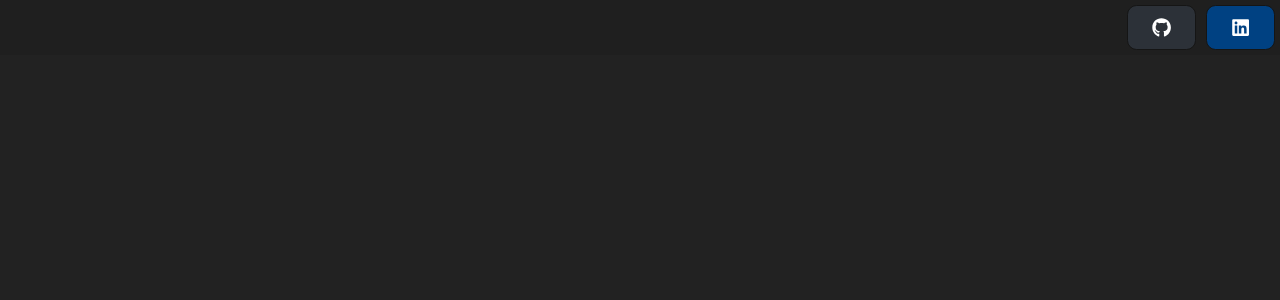
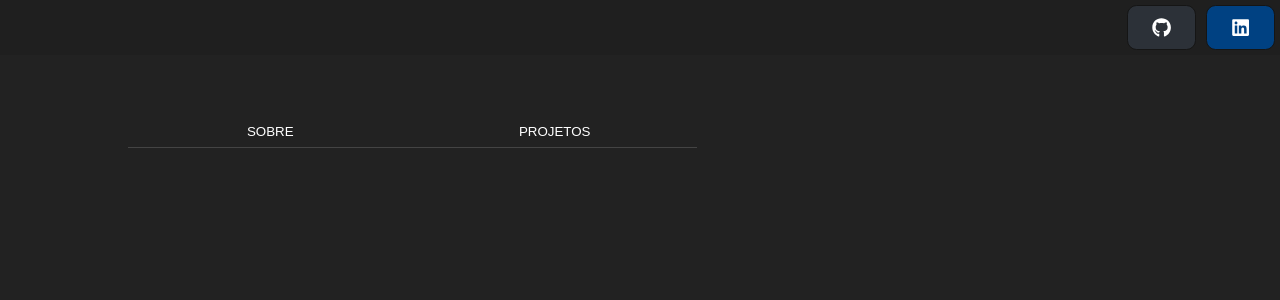
Before and after one commit to cayo-rodrigues/portfolio, a React (Create React App) app: page / in a window 1280 px wide. Shown: the top 300 px of the page. Built offline with nearby package versions, Linux system fonts and the light colour scheme.

Commit message:
feat: style menu nav bar and nav buttons

```diff
--- a/src/App.tsx
+++ b/src/App.tsx
@@ -1,4 +1,5 @@
 import React from "react"
+import Header from "./components/Header"
 import AppRoutes from "./routes"
 import { GlobalStyle } from "./styles/global"
 
@@ -6,6 +7,7 @@ const App = () => {
   return (
     <>
       <GlobalStyle />
+      <Header />
       <AppRoutes />
     </>
   )
--- a/src/components/Header/styles.ts
+++ b/src/components/Header/styles.ts
@@ -25,8 +25,7 @@ export const ContactIcon = styled.span`
   margin: 5px;
   padding: 10px 20px;
 
-  color: var(--color-white);
-  transition: all 0.25s ease-in-out;
+  transition: var(--transition);
   cursor: pointer;
 
   :active {
--- /dev/null
+++ b/src/components/Menu/index.tsx
@@ -0,0 +1,19 @@
+import MenuButton from "../MenuButton"
+import Title from "../Title"
+import { NavContainer } from "./styles"
+
+const Menu = () => {
+  return (
+    <NavContainer>
+      <MenuButton>
+        <Title>Sobre</Title>
+      </MenuButton>
+
+      <MenuButton>
+        <Title>Projetos</Title>
+      </MenuButton>
+    </NavContainer>
+  )
+}
+
+export default Menu
--- /dev/null
+++ b/src/components/Menu/styles.ts
@@ -0,0 +1,6 @@
+import styled from "styled-components"
+
+export const NavContainer = styled.nav`
+  border-bottom: 1px solid var(--color-dark-gray);
+  display: flex;
+`
--- /dev/null
+++ b/src/components/MenuButton/index.tsx
@@ -0,0 +1,12 @@
+import { ReactNode } from "react"
+import { Container } from "./styles"
+
+interface MenuButtonProps {
+  children?: ReactNode
+}
+
+const MenuButton = ({ children }: MenuButtonProps) => {
+  return <Container>{children}</Container>
+}
+
+export default MenuButton
--- /dev/null
+++ b/src/components/MenuButton/styles.ts
@@ -0,0 +1,16 @@
+import styled from "styled-components"
+
+export const Container = styled.button`
+  background: none;
+  border: 0;
+  border-bottom: 3px solid transparent;
+  padding: 5px 12px;
+  flex: 1;
+  text-transform: uppercase;
+
+  transition: var(--transition);
+
+  &:hover {
+    border-bottom: 3px solid var(--color-highlight);
+  }
+`
--- /dev/null
+++ b/src/components/Title/index.tsx
@@ -0,0 +1,11 @@
+import { ReactNode } from "react"
+
+interface TitleProps {
+  children?: ReactNode
+}
+
+const Title = ({ children }: TitleProps) => {
+  return <>{children}</>
+}
+
+export default Title
--- a/src/pages/Home/index.tsx
+++ b/src/pages/Home/index.tsx
@@ -1,10 +1,15 @@
-import Header from "../../components/Header"
+import Menu from "../../components/Menu"
+import { AsideContainer, Container, MainContainer } from "./styles"
 
 const Home = () => {
   return (
-    <>
-      <Header />
-    </>
+    <Container>
+      <MainContainer>
+        <Menu />
+      </MainContainer>
+
+      <AsideContainer></AsideContainer>
+    </Container>
   )
 }
 
--- /dev/null
+++ b/src/pages/Home/styles.ts
@@ -0,0 +1,27 @@
+import styled from "styled-components"
+import { devices } from "../../styles/global"
+
+export const Container = styled.div`
+  padding: 10%;
+  display: flex;
+
+  @media ${devices.tablet} {
+    padding: 7% 10%;
+  }
+
+  @media ${devices.laptop} {
+    padding: 5% 10%;
+  }
+`
+
+export const MainContainer = styled.main`
+  flex: 1.25;
+`
+
+export const AsideContainer = styled.aside`
+  display: none;
+  flex: 1;
+  @media ${devices.laptop} {
+    display: unset;
+  }
+`
--- a/src/styles/global.ts
+++ b/src/styles/global.ts
@@ -3,8 +3,11 @@ import { createGlobalStyle } from "styled-components"
 export const GlobalStyle = createGlobalStyle`
   :root {
     --font-text: '';
-    --font-title: ''
+    --font-title: '';
 
+    --color-main: #3A00C4;
+    --color-main-alt: #5801E4;
+    --color-highlight: #8AC400;
     --color-bg: #222;
 
     --color-border-dark: #151515;
@@ -15,6 +18,9 @@ export const GlobalStyle = createGlobalStyle`
     --color-github-hover: #1c2128;
 
     --color-white: #fff;
+    --color-dark-gray: #444;
+
+    --transition: all 0.25s ease-in-out;
   }
 
   * {
@@ -36,6 +42,7 @@ export const GlobalStyle = createGlobalStyle`
 
   body, button, input, ::placeholder {
     /* font-family: var(--font-text); */
+    color: var(--color-white);
   }
 
   h1, h2, h3, h4, h5, h6 {
```
